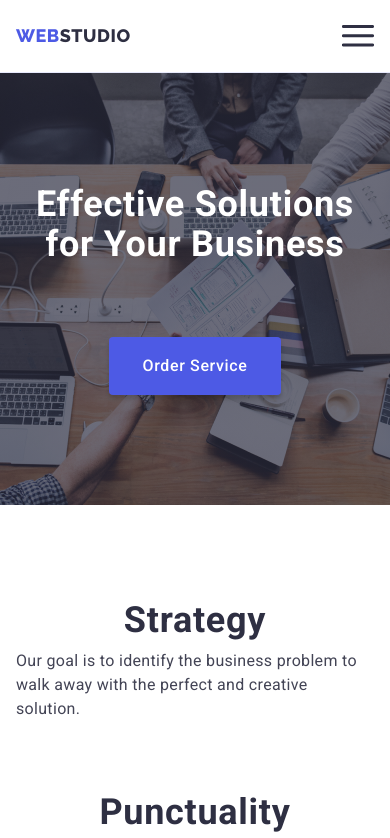
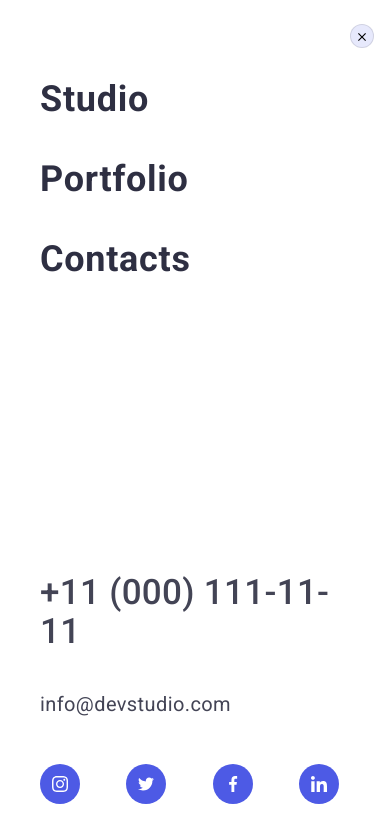
Before and after one commit to vika512/goit-markup-hw-07, a plain HTML site: page index.html in a window 390 px wide. Both pictures are taken after a click on the button 366 px from the left and 38 px from the top of the page. Shown: the top 838 px of the page. Drawn offline with nearby package versions, Linux system fonts and the light colour scheme.

Commit message:
added js

```diff
--- a/css/mobile.css
+++ b/css/mobile.css
@@ -66,7 +66,7 @@
 }
 
 .mobile-button:is(:hover, :focus) {
-    stroke: var(--primary-accent-color);
+    stroke: #4D5AE5;
 }
 
 .mobile-button-icon {
@@ -75,14 +75,23 @@
 
 /* ====== Mobile menu ===== */
 
-/* .mobile-menu {
+.mobile-menu {
     position: fixed;
     top: 0;
     left: 0;
     z-index: 512;
     width: 100%;
     height: 100vh;
-} */
+    opacity: 1;
+
+    transition: opacity 1000ms cubic-bezier(0.23, 1, 0.320, 1), visibility 100ms cubic-bezier(0.23, 1, 0.320, 1);
+
+}
+
+
+.mobile-close-btn:is(:hover, :focus) {
+    background-color: var(--primary-accent-color);
+}
 
 .container.mobile-container {
     position: relative;
@@ -93,6 +102,10 @@
     width: 100%;
     height: 100%;
     background-color: #fff;
+    opacity: 1;
+
+    transition: opacity 1000ms cubic-bezier(0.23, 1, 0.320, 1), visibility 100ms cubic-bezier(0.23, 1, 0.320, 1);
+
 }
 
 .mobile-close-btn {
--- a/index.html
+++ b/index.html
@@ -27,7 +27,7 @@
                         <a class="menu-link link" href="">Contacts</a></li>
                 </ul>
             </nav>
-            <button type="button" class="mobile-button js-open-menu" >
+            <button type="button" class="mobile-button" js-open-menu>
                 <svg width="32px" height="22px">
                     <use class="mobile-button-icon" href="./images/icons.svg#burger-icon"></use>
                 </svg>
@@ -43,11 +43,67 @@
                 </ul>
             </address>
         </div>
-        <div class="mobile-menu"></div>
+
+        <!-- ====== Mobile menu ========= -->
+
+    <div class="mobile-menu is-hidden" js-menu-container>
+        <div class="container mobile-container" >
+            <button type="button" class="mobile-close-btn" js-close-menu>
+                <svg width="8px" height="8px" >
+                    <use class="mobile-close-icon" href="./images/icons.svg#icon-closebutton"></use>
+                </svg>
+            </button>
+            <div class="mobile-flex">
+                <ul class="mobile-menu-list list">
+                    <li class="mobile-menu-item">
+                        <a class="mobile-menu-link link" href="index.html">Studio</a></li>
+                    <li class="mobile-menu-item">
+                        <a class="mobile-menu-link link" href="./portfolio.html">Portfolio</a></li>
+                    <li class="mobile-menu-item">
+                        <a class="mobile-menu-link link" href="">Contacts</a></li>
+                </ul>
+                <address class="mobile-address">
+                    <ul class="mobile-address-list list">
+                        <li class="mobile-address-item phone">
+                            <a class="mobile-tel link" href="tel:+110001111111">+11 (000) 111-11-11</a>
+                        </li>
+                        <li  class="mobile-address-item">
+                            <a class="mobile-email link" href="mailto:info@devstudio.com">info@devstudio.com</a>
+                        </li>
+                    </ul>
+                </address>
+                <div>
+                    <div class="mobile-social">
+                        <a class="mobile-social-button" href="">
+                            <svg class="mobile-social-icon" width="16px" height="16px">
+                                <use href="./images/icons.svg#icon-instagram"></use>
+                            </svg>
+                        </a>
+                        <a class="mobile-social-button" href="">
+                            <svg class="mobile-social-icon" width="16px" height="16px">
+                                <use href="./images/icons.svg#icon-twitter"></use>
+                            </svg>
+                        </a>
+                        <a class="mobile-social-button" href="">
+                            <svg class="mobile-social-icon" width="16px" height="16px">
+                                <use href="./images/icons.svg#icon-facebook"></use>
+                            </svg>
+                        </a>
+                        <a class="mobile-social-button" href="">
+                            <svg class="mobile-social-icon" width="16px" height="16px">
+                                <use href="./images/icons.svg#icon-linkedin"></use>
+                            </svg>
+                        </a>
+                    </div>
+                </div>
+            </div>
+        </div>
+    </div>
     </header>
 
     <main>
-                <!-- ==========HERO ========== -->
+
+        <!-- ==========HERO ========== -->
 
         <section class="hero">
             <div class="container container-header">
@@ -122,6 +178,7 @@
         </section>
 
         <!-- =============TEAM MEMBERS========== -->
+
         <section class="team">
             <div class="container team-container">
                 <h2 class="team-title">Our Team</h2>
@@ -413,62 +470,6 @@
         </div>
     </div>
 
-    <!-- ====== Mobile menu ========= -->
-
-    <div class="mobile-menu is-hidden js-menu-container">
-        <div class="container mobile-container" >
-            <button type="button" class="mobile-close-btn js-close-menu" >
-                <svg width="8px" height="8px" >
-                    <use class="mobile-close-icon" href="./images/icons.svg#icon-closebutton"></use>
-                </svg>
-            </button>
-            <div class="mobile-flex">
-                <ul class="mobile-menu-list list">
-                    <li class="mobile-menu-item">
-                        <a class="mobile-menu-link link" href="index.html">Studio</a></li>
-                    <li class="mobile-menu-item">
-                        <a class="mobile-menu-link link" href="./portfolio.html">Portfolio</a></li>
-                    <li class="mobile-menu-item">
-                        <a class="mobile-menu-link link" href="">Contacts</a></li>
-                </ul>
-                <address class="mobile-address">
-                    <ul class="mobile-address-list list">
-                        <li class="mobile-address-item phone">
-                            <a class="mobile-tel link" href="tel:+110001111111">+11 (000) 111-11-11</a>
-                        </li>
-                        <li  class="mobile-address-item">
-                            <a class="mobile-email link" href="mailto:info@devstudio.com">info@devstudio.com</a>
-                        </li>
-                    </ul>
-                </address>
-                <div>
-                    <div class="mobile-social">
-                        <a class="mobile-social-button" href="">
-                            <svg class="mobile-social-icon" width="16px" height="16px">
-                                <use href="./images/icons.svg#icon-instagram"></use>
-                            </svg>
-                        </a>
-                        <a class="mobile-social-button" href="">
-                            <svg class="mobile-social-icon" width="16px" height="16px">
-                                <use href="./images/icons.svg#icon-twitter"></use>
-                            </svg>
-                        </a>
-                        <a class="mobile-social-button" href="">
-                            <svg class="mobile-social-icon" width="16px" height="16px">
-                                <use href="./images/icons.svg#icon-facebook"></use>
-                            </svg>
-                        </a>
-                        <a class="mobile-social-button" href="">
-                            <svg class="mobile-social-icon" width="16px" height="16px">
-                                <use href="./images/icons.svg#icon-linkedin"></use>
-                            </svg>
-                        </a>
-                    </div>
-                </div>
-            </div>
-        </div>
-    </div>
-
     <!-- ===== JS Modal ========= -->
 
     <script src="./js/modal.js"></script>
--- a/js/mobile-menu.js
+++ b/js/mobile-menu.js
@@ -1,28 +1,14 @@
 (() => {
-    const mobileMenu = document.querySelector('.js-menu-container');
-    const openMenuBtn = document.querySelector('.js-open-menu');
-    const closeMenuBtn = document.querySelector('.js-close-menu');
-
-    const toggleMenu = () => {
-      const isMenuOpen =
-        openMenuBtn.getAttribute('aria-expanded') === 'true' || false;
-      openMenuBtn.setAttribute('aria-expanded', !isMenuOpen);
-      mobileMenu.classList.toggle('is-open');
-
-      const scrollLockMethod = !isMenuOpen
-        ? 'disableBodyScroll'
-        : 'enableBodyScroll';
-      bodyScrollLock[scrollLockMethod](document.body);
+    const refs = {
+      openModalBtn: document.querySelector("[js-open-menu]"),
+      closeModalBtn: document.querySelector("[js-close-menu]"),
+      modal: document.querySelector("[js-menu-container]"),
     };
 
-    openMenuBtn.addEventListener('click', toggleMenu);
-    closeMenuBtn.addEventListener('click', toggleMenu);
+    refs.openModalBtn.addEventListener("click", toggleModal);
+    refs.closeModalBtn.addEventListener("click", toggleModal);
 
-    // Close the mobile menu on wider screens if the device orientation changes
-    window.matchMedia('(min-width: 768px)').addEventListener('change', e => {
-      if (!e.matches) return;
-      mobileMenu.classList.remove('is-open');
-      openMenuBtn.setAttribute('aria-expanded', false);
-      bodyScrollLock.enableBodyScroll(document.body);
-    });
+    function toggleModal() {
+      refs.modal.classList.toggle("is-hidden");
+    }
   })();
```
